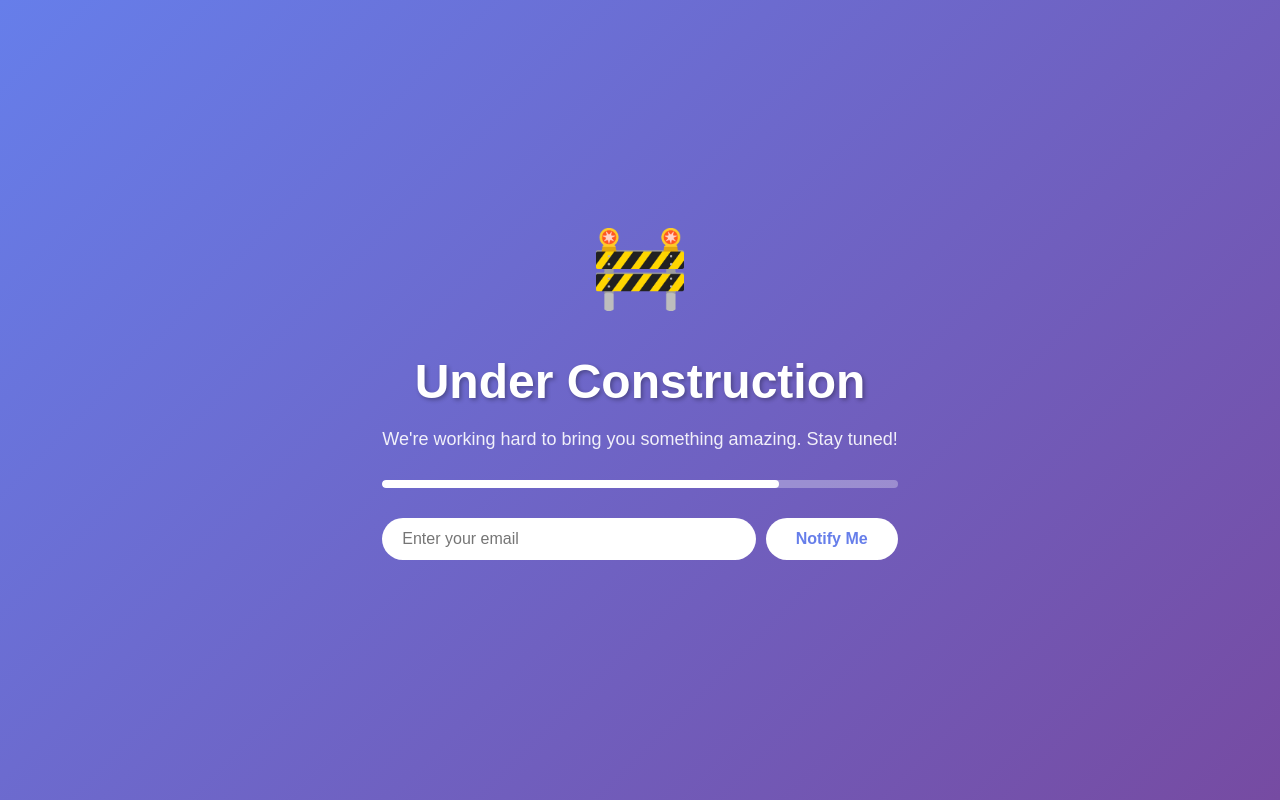
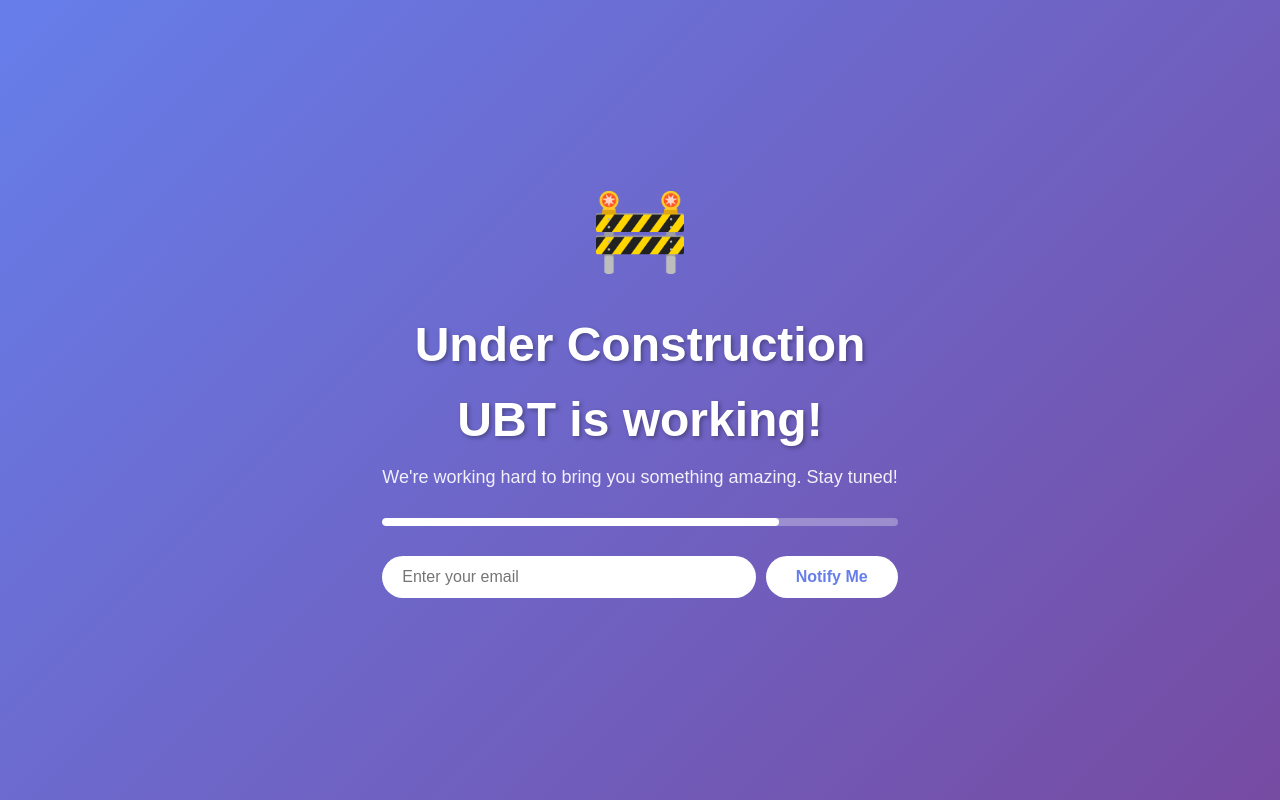
Before and after one commit to ubterzioglu/ubterzioglude, a plain HTML site: page index.html in a window 1280 px wide. Drawn offline with Linux system fonts and the light colour scheme.

Commit message:
Vercel Test!

```diff
--- a/index.html
+++ b/index.html
@@ -121,6 +121,7 @@
     <div class="container">
         <div class="icon">🚧</div>
         <h1>Under Construction</h1>
+        <h1>UBT is working!</h1>
         <p>We're working hard to bring you something amazing. Stay tuned!</p>
 
         <div class="progress-bar">
```
